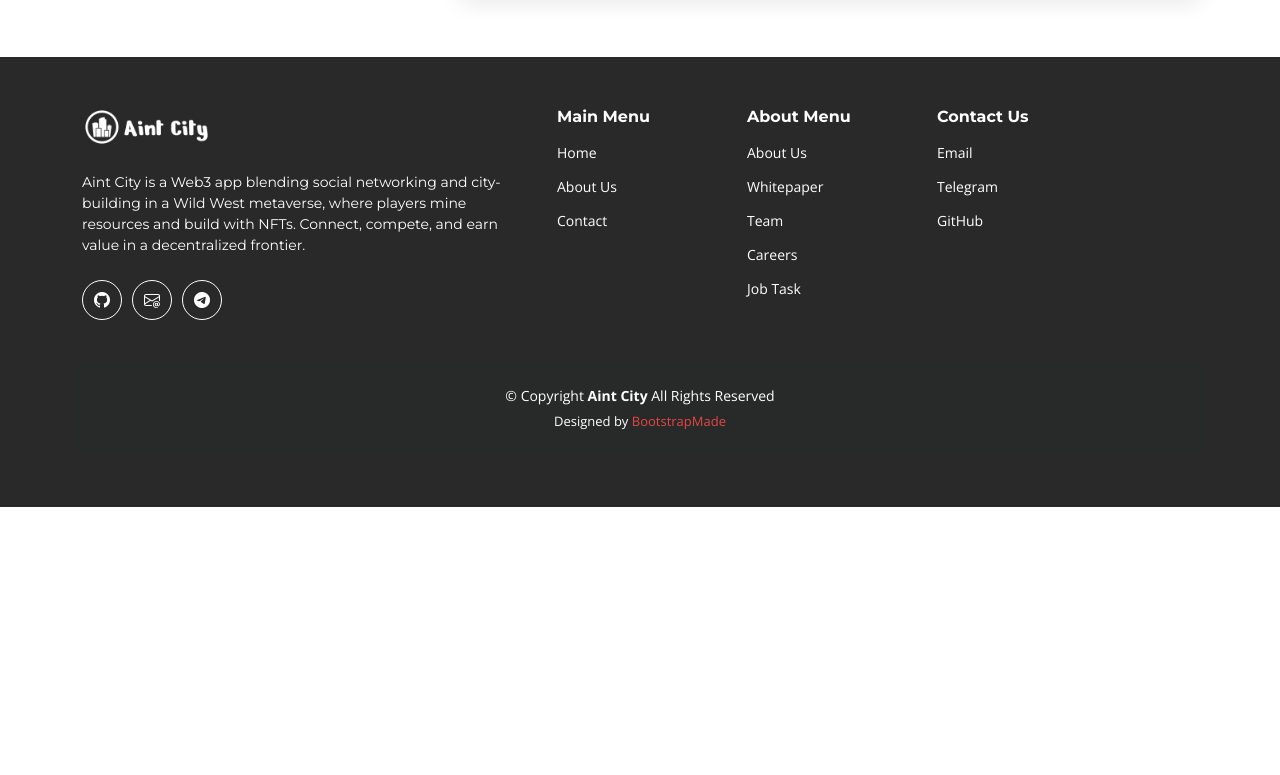
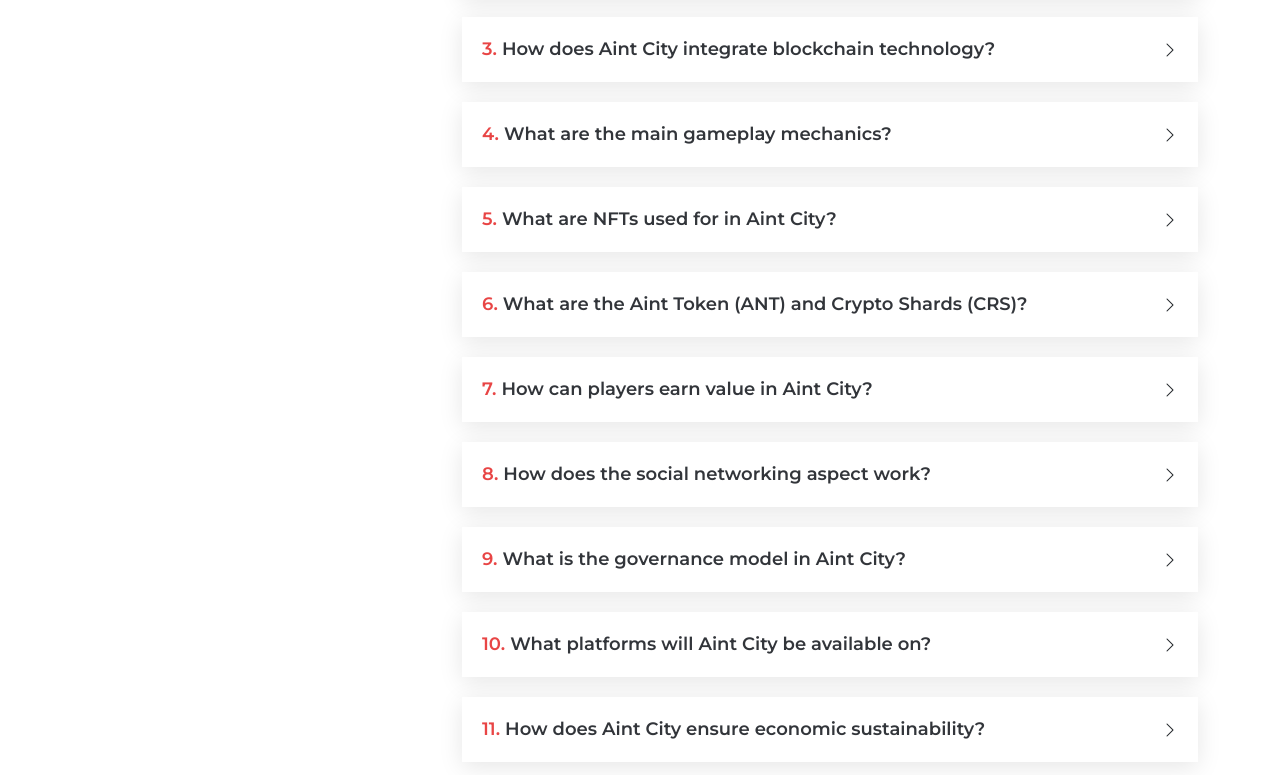
Before and after one commit to aintcity/website, a plain HTML site: page index.html in a window 1280 px wide. Shown: the part 2105-2880 px from the top of the page. Before the commit the page ends 2612 px from the top, so only its background shows below. Drawn offline with nearby package versions, Linux system fonts and the light colour scheme; no server answers.

Commit message:
faq finished

```diff
--- a/index.html
+++ b/index.html
@@ -213,6 +213,78 @@
                 <i class="faq-toggle bi bi-chevron-right"></i>
               </div><!-- End Faq item-->
 
+              <div class="faq-item">
+                <h3><span class="num">3.</span> <span>How does Aint City integrate blockchain technology?</span></h3>
+                <div class="faq-content">
+                  <p>Aint City operates on a layer-1 or layer-2 blockchain (e.g., Ethereum, Polygon, or Solana) for secure, transparent transactions. Land, buildings, and collectibles are minted as NFTs, while smart contracts govern mining, trading, and governance. Tokens (ANT and CRS) power the economy, with metadata stored on IPFS for decentralization.</p>
+                </div>
+                <i class="faq-toggle bi bi-chevron-right"></i>
+              </div><!-- End Faq item-->
+
+              <div class="faq-item">
+                <h3><span class="num">4.</span> <span>What are the main gameplay mechanics?</span></h3>
+                <div class="faq-content">
+                  <p>Players stake claims on virtual land (NFTs), mine resources like Gold (GLD), Ore (ORE), and Crypto Shards (CRS), and build structures such as saloons, ranches, and crypto mines. Social interactions occur via decentralized chats, and players can form alliances or compete in showdowns for rewards.</p>
+                </div>
+                <i class="faq-toggle bi bi-chevron-right"></i>
+              </div><!-- End Faq item-->
+
+              <div class="faq-item">
+                <h3><span class="num">5.</span> <span>What are NFTs used for in Aint City?</span></h3>
+                <div class="faq-content">
+                  <p>NFTs represent land parcels, buildings, and collectibles. Land NFTs define a player’s territory with unique attributes, while building NFTs (e.g., saloons, crypto mines) are customizable and tradable. Collectibles include cosmetic items or event rewards, all fully owned and transferable on external marketplaces like OpenSea.</p>
+                </div>
+                <i class="faq-toggle bi bi-chevron-right"></i>
+              </div><!-- End Faq item-->
+
+              <div class="faq-item">
+                <h3><span class="num">6.</span> <span>What are the Aint Token (ANT) and Crypto Shards (CRS)?</span></h3>
+                <div class="faq-content">
+                  <p>ANT is the primary utility token for transactions, staking, and governance. CRS is a secondary token earned through crypto mines, convertible to ANT or external cryptocurrencies. A portion of transaction fees is burned to maintain token scarcity.</p>
+                </div>
+                <i class="faq-toggle bi bi-chevron-right"></i>
+              </div><!-- End Faq item-->
+
+              <div class="faq-item">
+                <h3><span class="num">7.</span> <span>How can players earn value in Aint City?</span></h3>
+                <div class="faq-content">
+                  <p>Players earn through mining resources, winning showdowns, trading NFTs or tokens on the in-game marketplace, and participating in alliances. These activities yield GLD, ORE, CRS, or exclusive NFTs, which can be converted to real-world value via external exchanges.</p>
+                </div>
+                <i class="faq-toggle bi bi-chevron-right"></i>
+              </div><!-- End Faq item-->
+
+              <div class="faq-item">
+                <h3><span class="num">8.</span> <span>How does the social networking aspect work?</span></h3>
+                <div class="faq-content">
+                  <p>Aint City features decentralized, end-to-end encrypted chats for secure communication. Players can form alliances to collaborate on projects or defense, host events in saloons, or engage in rival showdowns. Social interactions are gamified, offering rewards for community engagement.</p>
+                </div>
+                <i class="faq-toggle bi bi-chevron-right"></i>
+              </div><!-- End Faq item-->
+
+              <div class="faq-item">
+                <h3><span class="num">9.</span> <span>What is the governance model in Aint City?</span></h3>
+                <div class="faq-content">
+                  <p>Aint City employs a decentralized governance system where ANT token holders vote on platform upgrades, economic policies, and event planning. This ensures the platform evolves based on community input, with all decisions recorded transparently on the blockchain.</p>
+                </div>
+                <i class="faq-toggle bi bi-chevron-right"></i>
+              </div><!-- End Faq item-->
+
+              <div class="faq-item">
+                <h3><span class="num">10.</span> <span>What platforms will Aint City be available on?</span></h3>
+                <div class="faq-content">
+                  <p>Aint City will be accessible via a browser-based Web3 interface compatible with wallets like MetaMask and WalletConnect, as well as native iOS and Android apps. The apps integrate with Grok 3’s voice mode for enhanced interaction, and a lightweight 3D engine ensures compatibility across devices.</p>
+                </div>
+                <i class="faq-toggle bi bi-chevron-right"></i>
+              </div><!-- End Faq item-->
+
+              <div class="faq-item">
+                <h3><span class="num">11.</span> <span>How does Aint City ensure economic sustainability?</span></h3>
+                <div class="faq-content">
+                  <p>The economy balances play-to-earn rewards with anti-inflation measures like token burning, diminishing mining yields, and dynamic difficulty adjustments. Transaction fees partially fund development and governance, while staking rewards incentivize long-term participation.</p>
+                </div>
+                <i class="faq-toggle bi bi-chevron-right"></i>
+              </div><!-- End Faq item-->
+
             </div>
 
           </div>
```
